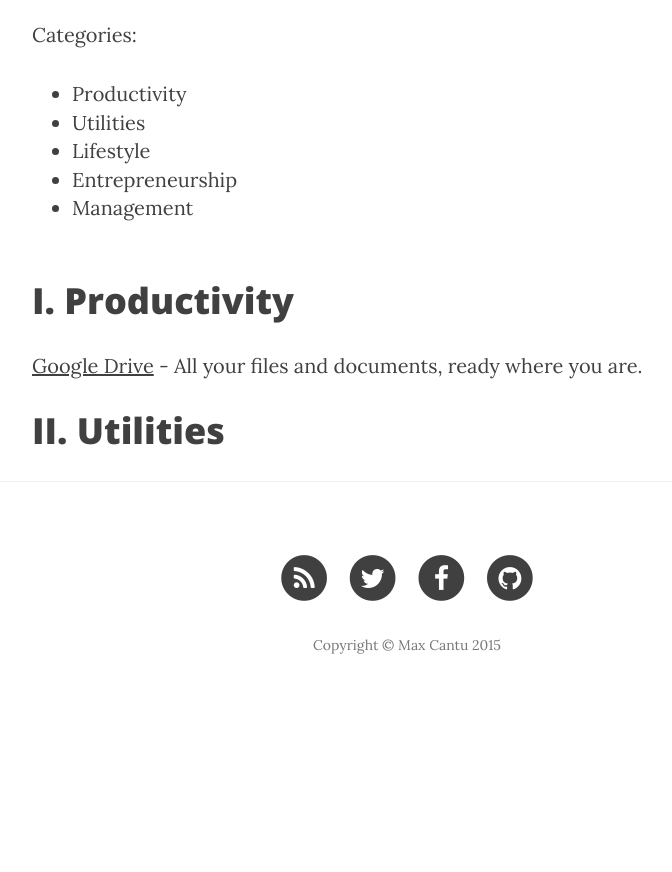
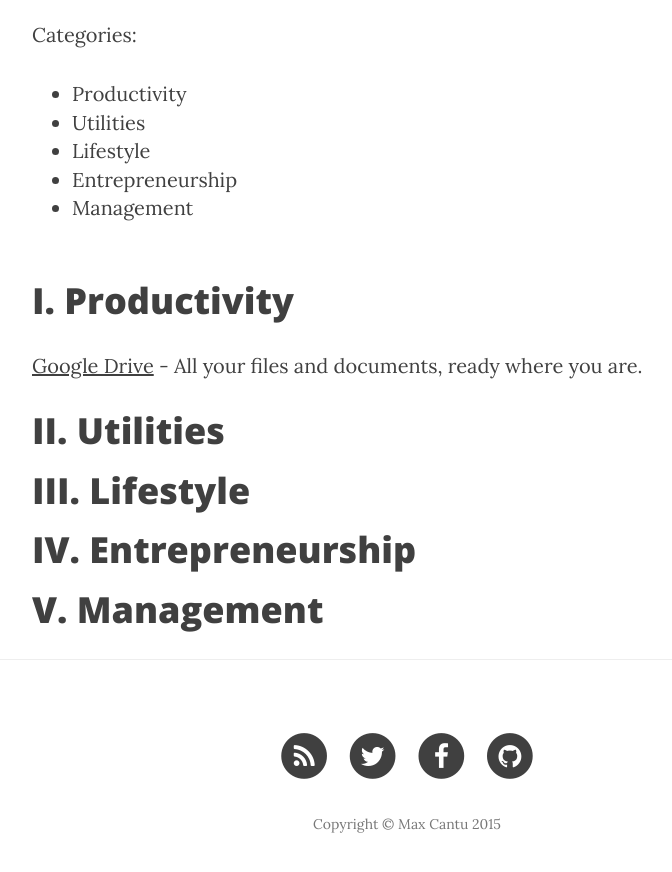
Before and after one commit to maxcantu/personal, a Jekyll site: the page built from resources.html, in a window 1280 px wide and 900 px high, scrolled down 628 px. Shown: the top 872 px of the window, without its empty margins (233-905 px from the left). Built offline with Jekyll 4.4.1, drawn with Linux system fonts in a browser that asks for light colours; nearby versions of some CDN libraries; before the commit the page ends 1349 px from its top, so only the background shows below that; part of the change alters nothing that is shown.

Commit message:
structure

```diff
--- a/resources.html
+++ b/resources.html
@@ -12,9 +12,9 @@ header-img: "img/about-bg.jpg"
 <ul>
 	<li><a href="#productivity">Productivity</a></li>
 	<li><a href="#utilities">Utilities</a></li>
-	<li><a href="#productivity">Lifestyle</a></li>
-	<li><a href="#productivity">Entrepreneurship</a></li>
-	<li><a href="#productivity">Management</a></li>
+	<li><a href="#lifestyle">Lifestyle</a></li>
+	<li><a href="#entrepreneurship">Entrepreneurship</a></li>
+	<li><a href="#management">Management</a></li>
 </ul>
 
 <br>
@@ -24,3 +24,9 @@ header-img: "img/about-bg.jpg"
 <p><a href="http://drive.google.com/" rel="nofollow" target="_blank">Google Drive</a> - All your files and documents, ready where you are.</p>
 
 <h1 id="utilities">II. Utilities</h1>
+
+<h1 id="lifestyle">III. Lifestyle</h1>
+
+<h1 id="entrepreneurship">IV. Entrepreneurship</h1>
+
+<h1 id="management">V. Management</h1>
```
